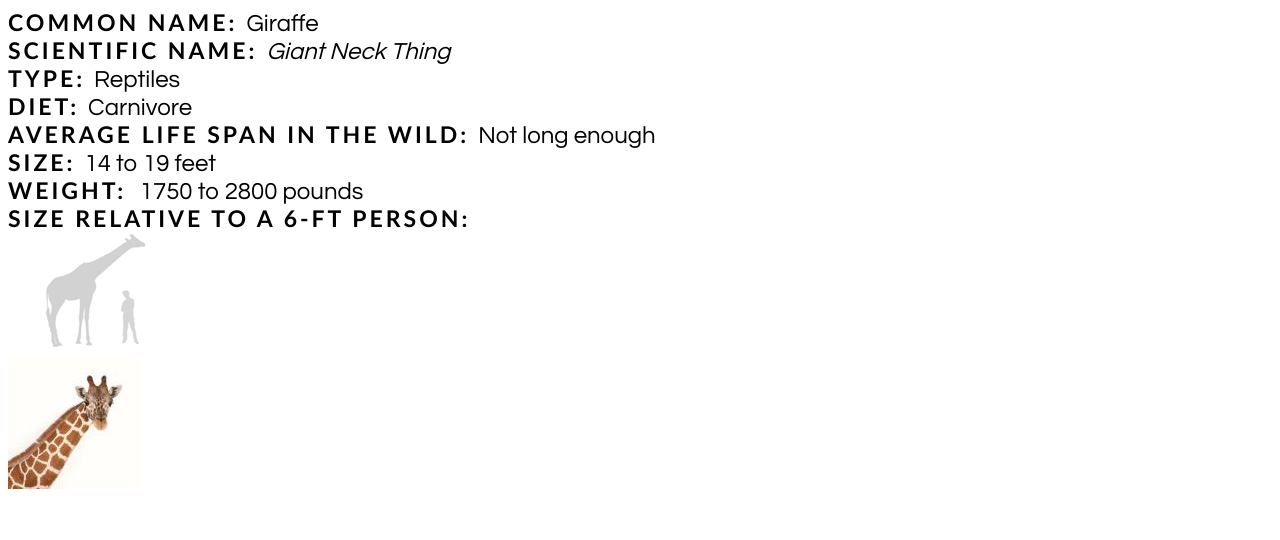
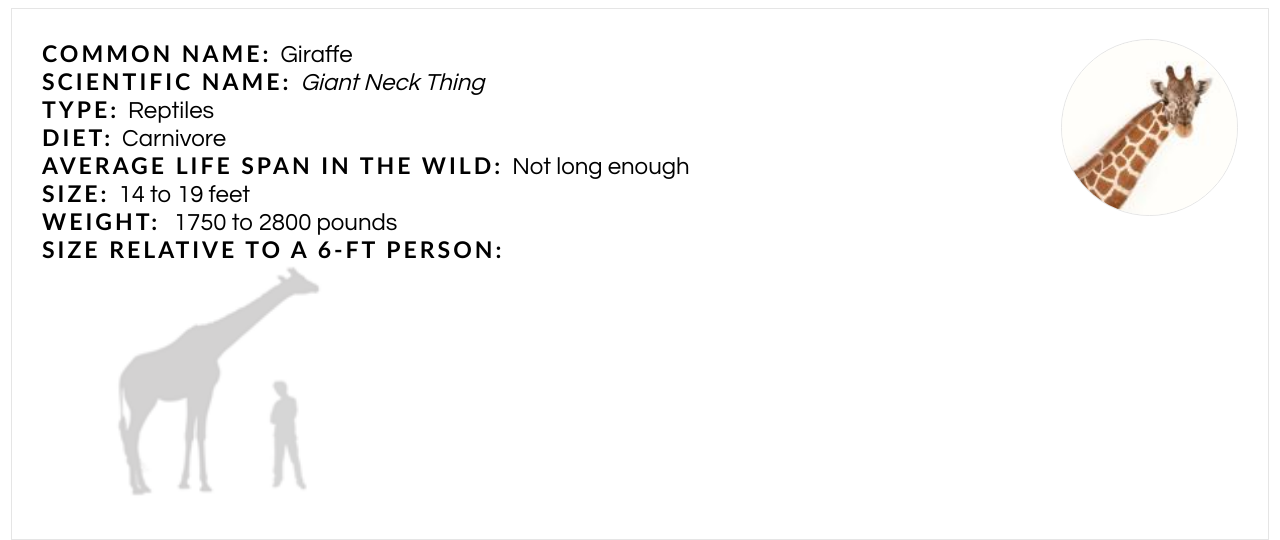
Before and after one commit to Aussie-Panda/frontend-exercise, a plain HTML site: page task1/giraffe.html in a window 1280 px wide. Drawn offline with Linux system fonts and the light colour scheme.

Commit message:
task1 finished

```diff
--- a/task1/giraffe.html
+++ b/task1/giraffe.html
@@ -4,6 +4,11 @@
         <title>task1</title>
 		<!-- <link rel="stylesheet" type="text/css" href="giraffe.css"> -->
         <style>
+            .container{
+                margin:5px 3px;
+                padding: 30px;
+                border:1px solid rgb(229,229,229);
+            }
             .bold-font{
                 font-family: "Gill Sans MT";
                 font-weight: 600;
@@ -25,13 +30,27 @@
                 margin-left: 5px;
             }
 
+            img#giraffe-head-pic {
+                float: right;
+                border: 1px solid rgb(229,229,229);
+                height: 175px;
+                width: 175px;
+                border-radius: 50%;
+            }
+
+            img#giraffe-and-human{
+                /* border: 1px solid rgb(229,229,229); */
+                height: auto;
+                width: 27%;
+            }
         </style>
     </head>
 
     <body>
         <!-- main intro area -->
-        <div>
+        <div class="container">
             <div>
+                <img id="giraffe-head-pic" src="asset1.jpg" alt="Image of the giraffe's head"/>
                 <span class="bold-font">COMMON NAME:</span>
                 <span class="norm-font">Giraffe</span>
             </div>
@@ -68,14 +87,13 @@
 
             <div>
                 <span class="bold-font">SIZE RELATIVE TO A 6-FT PERSON:</span>
-                <div class="giraffe-and-human">
-                    <img src="asset2.gif" alt="Image of the giraffe's comparison to human"/>
-                </div>
+
             </div>
 
-            <div class="giraffe-head-pic">
-                <img src="asset1.jpg" alt="Image of the giraffe's head"/>
+            <div>
+                <img id="giraffe-and-human" src="asset2.gif" alt="Image of the giraffe's comparison to human"/>
             </div>
+
 
         </div>
 
```
